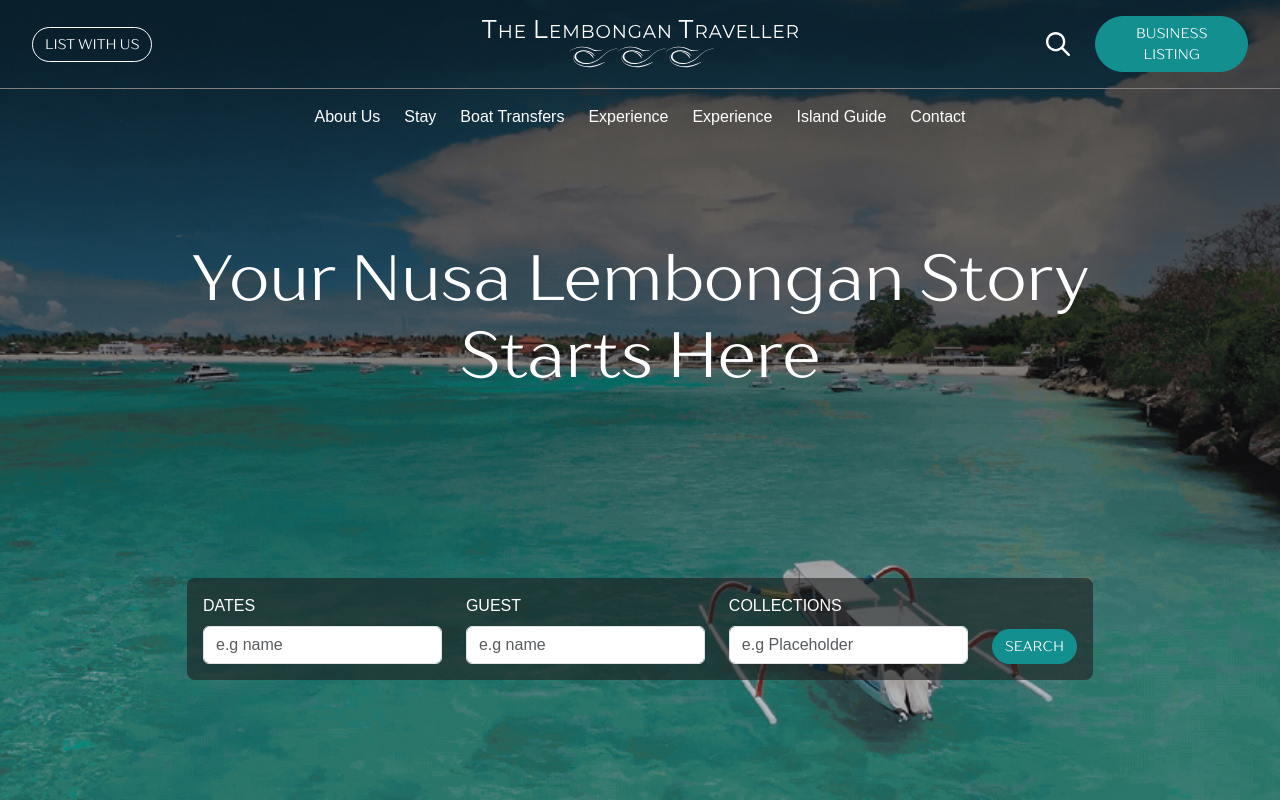
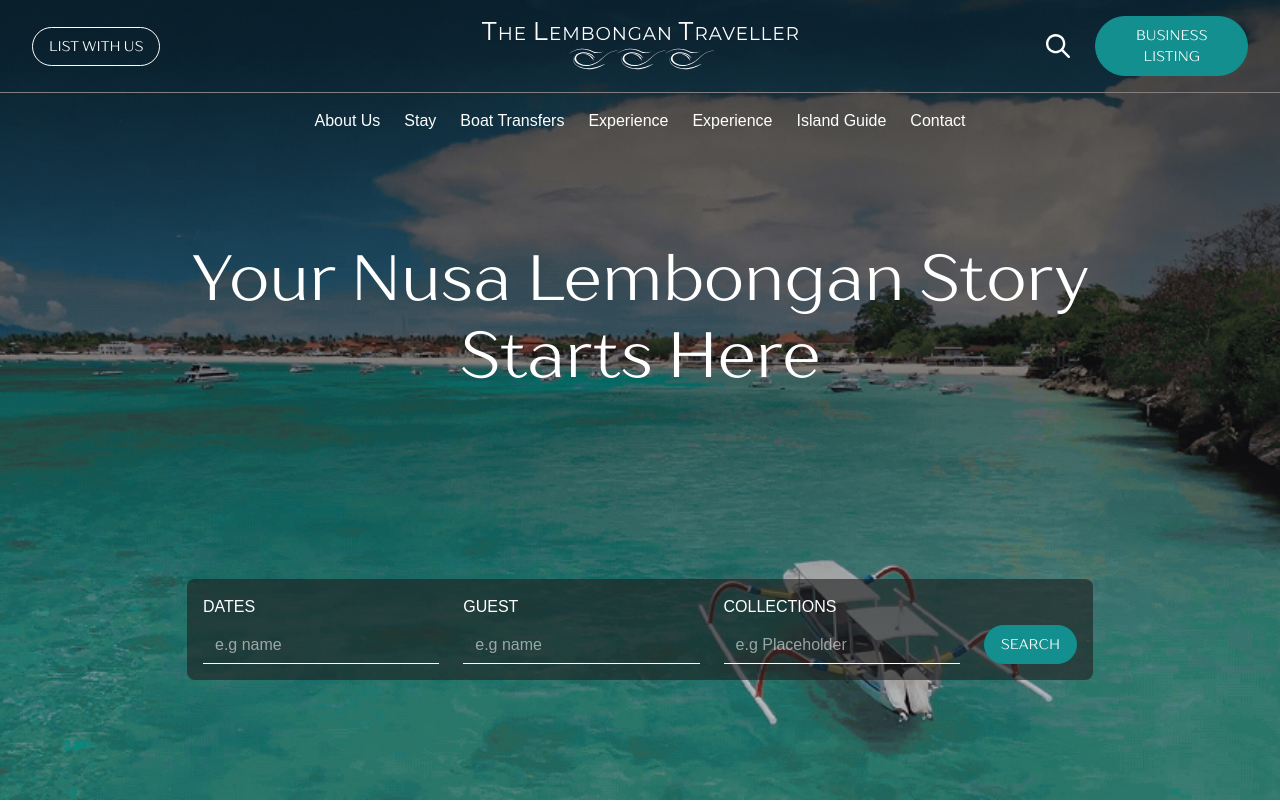
Before and after one commit to harmonyaID/harmonya_tlt_website, a Next.js app: page / in a window 1280 px wide. Shown: the top 802 px of the page. Built offline with nearby package versions, Linux system fonts and the light colour scheme; no server answers.

Commit message:
fix: config blog detail

```diff
--- /dev/null
+++ b/src/asset/theme/base/_form.scss
@@ -0,0 +1,22 @@
+.form-transparent-underline {
+  background-color: rgba(255, 255, 255, 0);
+  border-radius: 0;
+  border: 0;
+  border-bottom: .5px solid #fff;
+  color: #fff;
+  font-weight: 400;
+  &:focus {
+    color: #fff;
+    font-weight: 400;
+    background-color: rgba(255, 255, 255, 0);
+    outline: none;
+    box-shadow: none;
+    border-color: #ccc;
+  }
+
+  &::placeholder {
+    color: rgba(255, 255, 255, 0.55);
+    font-weight: 300;
+  }
+
+}
--- a/src/asset/theme/base/_navbar.scss
+++ b/src/asset/theme/base/_navbar.scss
@@ -20,8 +20,8 @@
   &.navbar-scrolled {
     background-color: var(--bs-white);
     transition: background-color 0.3s ease, box-shadow 0.3s ease;
-    //border-bottom: 1px solid #f9f9f9;
-    border-bottom: 1px solid rgba(249, 249, 249, 0.4);
+    border-bottom: 1px solid #f9f9f9;
+    //border-bottom: 1px solid rgba(249, 249, 249, 0.4);
 
     .logo-white, .icon-search-white {
       display: none;
--- a/src/asset/theme/base/_variables.scss
+++ b/src/asset/theme/base/_variables.scss
@@ -91,6 +91,8 @@ $btn-border-radius: 0.5rem;
 $btn-border-radius-sm: $border-radius-sm !default;
 $btn-border-radius-lg: $border-radius-lg !default;
 $btn-font-size: 0.875rem;
+$btn-padding-y: 0.5rem;
+$btn-padding-x: 1rem;
 
 $enable-cssgrid: true;
 
--- a/src/asset/theme/theme.scss
+++ b/src/asset/theme/theme.scss
@@ -131,6 +131,11 @@ a {text-decoration: none;}
   }
 }
 
+.box-32 {
+  height: 32px !important;
+  width: 32px !important;
+}
+
 
 // HOME PAGE
 .section-home-dedication {
@@ -165,6 +170,7 @@ a {text-decoration: none;}
   @extend .img-cover-general;
 }
 
+
 // Page Blog - Detail
 .section-blog-detail-banner-small {
   height: 120px;
@@ -190,3 +196,4 @@ a {text-decoration: none;}
 @import 'base/_navbar';
 @import 'base/_accordion';
 @import 'base/_navTab.scss';
+@import 'base/_form.scss';
--- a/src/page/home/SectionHomeHero.tsx
+++ b/src/page/home/SectionHomeHero.tsx
@@ -44,7 +44,7 @@ const SectionHomeHero = ({ content = {} }: { content?: any | {} }) => {
                                         </label>
                                         <input
                                             type="text"
-                                            className="form-control"
+                                            className="form-control form-transparent-underline"
                                             id="inputDates"
                                             placeholder={
                                                 content.searchPlaceholderDates ||
@@ -63,7 +63,7 @@ const SectionHomeHero = ({ content = {} }: { content?: any | {} }) => {
                                         </label>
                                         <input
                                             type="text"
-                                            className="form-control"
+                                            className="form-control form-transparent-underline"
                                             id="inputDates"
                                             placeholder={
                                                 content.searchPlaceholderGuest ||
@@ -82,7 +82,7 @@ const SectionHomeHero = ({ content = {} }: { content?: any | {} }) => {
                                         </label>
                                         <input
                                             type="text"
-                                            className="form-control"
+                                            className="form-control form-transparent-underline"
                                             id="inputDates"
                                             placeholder={
                                                 content?.searchPlaceholderCollection ||
```
Also changed, not shown: src/page/blog/SectionBlogDetail.tsx (+31 -1 lines), src/page/blog/SectionBlogList.tsx (+8 -3 lines).
